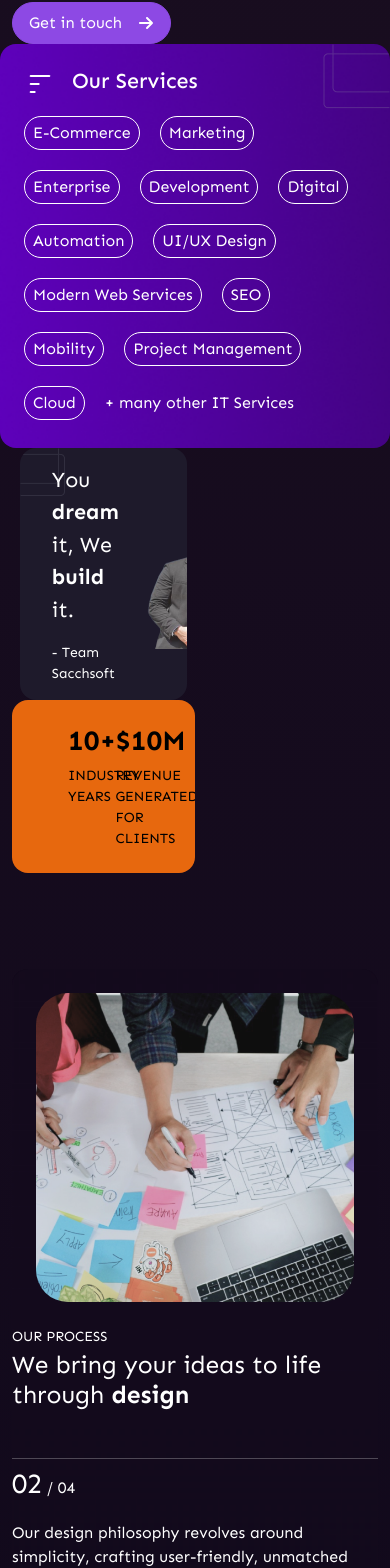
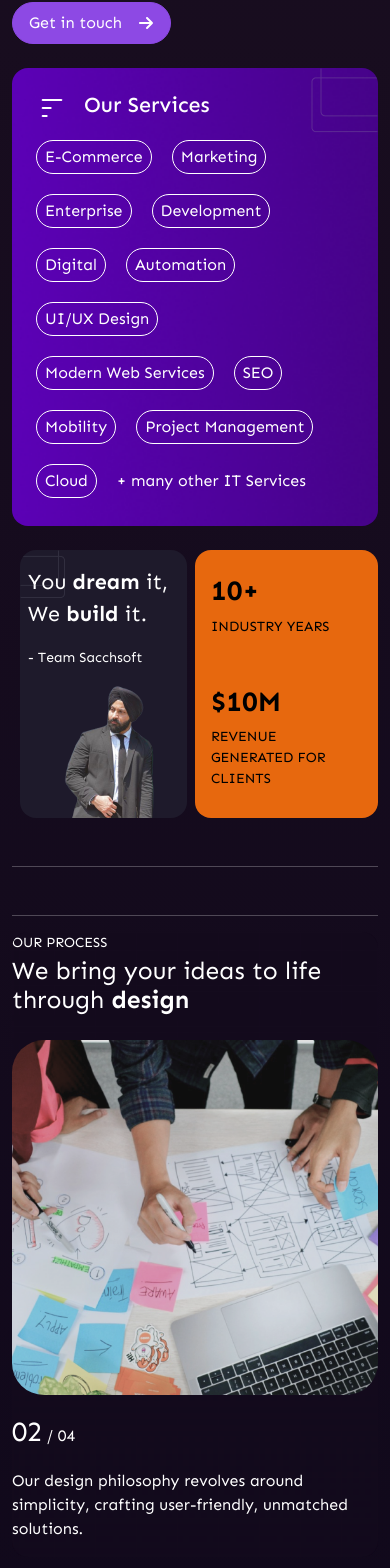
Before and after one commit to prem1601/aadhcode-assignment, a React (Vite) app: page / in a window 390 px wide. Shown: the part 377-1945 px from the top of the page. Built offline with nearby package versions, Linux system fonts and the light colour scheme.

Commit message:
Updated mobile minor changes

```diff
--- a/src/components/BlogsSlider.jsx
+++ b/src/components/BlogsSlider.jsx
@@ -55,9 +55,12 @@ const BlogsSlider = () => {
       <Swiper
         modules={[Navigation, Autoplay, Pagination]}
         spaceBetween={20}
-        slidesPerView={3}
-        // navigation={{ clickable: true }}
-        className="py- d-flex flex-column-reverse"
+        breakpoints={{
+          480: { slidesPerView: 1 },
+          767: { slidesPerView: 3 },
+        }}
+        pagination={{ clickable: true }}
+        className="py-5 d-flex flex-column-reverse"
       >
         {blogs.map(({ id, image, date, readTime, title }) => (
           <SwiperSlide key={id}>
@@ -80,14 +83,14 @@ const BlogsSlider = () => {
               <h2>Explore insights through our knowledge-share blogs</h2>
             </div>
           </div>
-          <div className="absolute-navs">
+          <div className="absolute-navs d-none d-md-block">
             <SwiperNavButtons />
           </div>
         </div>
       </Swiper>
 
       {/* View All */}
-      <div className="mt-4 text-center">
+      <div className="mt-md-4 mt-2 text-center">
         <SecondaryButton
           name={"VIEW ALL"}
           onClick={() => {
--- a/src/components/HeroSection.jsx
+++ b/src/components/HeroSection.jsx
@@ -3,7 +3,7 @@ import HeroHamburgerImg from "../assets/HeroSection/hero-hamburger.png";
 import HeroServiceTopImg from "../assets/HeroSection/hero-service-top.png";
 import BannerTopImg from "../assets/HeroSection/banner-bg-top.png";
 import PunjabiGuyImg from "../assets/HeroSection/punjabi-guy.png";
-import './HeroSection.css'
+import "./HeroSection.css";
 
 const services = [
   "E-Commerce",
@@ -22,10 +22,11 @@ const services = [
 
 const HeroSection = () => {
   return (
-    <div className="container d-md-flex flex-wrap gap-lg-4 gap-3">
+    <>
+      <div className="container d-md-flex flex-wrap gap-lg-4">
         {/* Hero Text  */}
         <div className="col-md-7 col-11">
-        <div className="d-flex flex-column justify-content-between h-100">
+          <div className="d-flex flex-column justify-content-between h-100 mb-4 mb-md-0">
             <div>
               <p>AT SACCHSOFT</p>
               <h1 style={{ lineHeight: "1.5" }}>
@@ -45,7 +46,7 @@ const HeroSection = () => {
         </div>
 
         {/* Service Banner  */}
-      <div className="col-md-4 bg-hero-service-banner mobile-class p-4 position-relative">
+        <div className="col-md-4 col-12 mx-auto bg-hero-service-banner mobile-class p-4 position-relative">
           <div className="d-flex align-items-center mb-3">
             <img src={HeroHamburgerImg} alt="" className="me-3" />
             <h4 className="mb-1">Our Services</h4>
@@ -67,18 +68,18 @@ const HeroSection = () => {
         </div>
 
         {/* Cards  */}
-      <div className="col-md-7 col-6 px-2 px-md-0 text-md-end">
+        <div className="col-md-7 col-6 px-md-2 text-md-end d-none d-md-block">
           <div className="col-md-6 ms-auto bg-team position-relative">
             <div className=" pt-3">
-            <div className="row justify-content-end align-items-center">
-              <div className="col-6 text-start">
+              <div className="d-md-flex justify-content-end align-items-center">
+                <div className="col-md-6 col-12 text-start">
                   <p className="mb-0 fs-4">
                     You <span className="fw-bold">dream</span> it, We{" "}
                     <span className="fw-bold">build</span> it.
                   </p>
                   <p className="small my-3">- Team Sacchsoft</p>
                 </div>
-              <div className="col-4">
+                <div className="col-md-4 col-12 text-end">
                   <img src={PunjabiGuyImg} alt="" />
                 </div>
               </div>
@@ -89,14 +90,14 @@ const HeroSection = () => {
           </div>
         </div>
 
-      <div className="col-md-4 col-6 px-2 px-md-0 bg-banner-card text-black">
+        <div className="col-md-4 col-6 px-md-2 bg-banner-card text-black d-none d-md-block">
           <div className=" py-4">
             <div className="row justify-content-between px-5">
-            <div className="col-4 text-start">
+              <div className="col-md-4 col-12 text-start">
                 <h1 className="fw-bolder">10+</h1>
                 <p className="small text-uppercase mb-0">INDUSTRY YEARS</p>
               </div>
-            <div className="col-6">
+              <div className="col-md-6 col-12">
                 <h1 className="fw-bolder">$10M</h1>
                 <p className="small text-uppercase mb-0">
                   revenue Generated for clients
@@ -106,6 +107,48 @@ const HeroSection = () => {
           </div>
         </div>
       </div>
+
+      <div className="container d-flex flex-wrap mt-4 d-md-none">
+        <div className="col-6 px-2 text-md-end">
+          <div className="col-md-6 ms-auto bg-team position-relative px-2">
+            <div className=" pt-3">
+              <div className="d-md-flex justify-content-end align-items-center">
+                <div className="col-md-6 col-12 text-start">
+                  <p className="mb-0 fs-4">
+                    You <span className="fw-bold">dream</span> it, We{" "}
+                    <span className="fw-bold">build</span> it.
+                  </p>
+                  <p className="small my-3">- Team Sacchsoft</p>
+                </div>
+                <div className="col-md-4 col-12 text-end">
+                  <img src={PunjabiGuyImg} alt="" />
+                </div>
+              </div>
+            </div>
+            <div className="position-absolute top-0 start-0">
+              <img src={BannerTopImg} alt="" />
+            </div>
+          </div>
+        </div>
+
+        <div className="col-6 px-2 bg-banner-card text-black">
+          <div className=" py-4 px-2">
+            <div className="row flex-column gap-5 justify-content-between">
+              <div className="col-md-4 col-12 text-start">
+                <h1 className="fw-bolder">10+</h1>
+                <p className="small text-uppercase mb-0">INDUSTRY YEARS</p>
+              </div>
+              <div className="col-md-6 col-12">
+                <h1 className="fw-bolder">$10M</h1>
+                <p className="small text-uppercase mb-0">
+                  revenue Generated for clients
+                </p>
+              </div>
+            </div>
+          </div>
+        </div>
+      </div>
+    </>
   );
 };
 
--- a/src/components/Hiring.jsx
+++ b/src/components/Hiring.jsx
@@ -35,7 +35,7 @@ const Hiring = () => {
       {/* Content  */}
       {openPositions.map((position) => (
         <div className="position-card my-4" key={position.id}>
-          <div className="d-flex flex-wrap justify-content-between align-items-center p-5">
+          <div className="d-flex flex-wrap justify-content-between align-items-center p-md-5 px-3 py-4">
             <div>
               <h5 className="mb-1">
                 {position.name}{" "}
--- a/src/components/OurProcess.jsx
+++ b/src/components/OurProcess.jsx
@@ -36,6 +36,10 @@ const processes = [
 const OurProcess = () => {
   return (
     <div className="container my-5">
+      <div className="d-md-none">
+        <hr className=" mb-5" />
+        <hr />
+      </div>
       <Swiper
         modules={[Autoplay, EffectFade]}
         effect={"fade"}
@@ -43,12 +47,12 @@ const OurProcess = () => {
         slidesPerView={1}
         autoplay={{ delay: 5000 }}
         loop
-        className="py-5"
+        className="py-md-5"
       >
         {processes.map(({ id, text, title, image }) => (
           <SwiperSlide key={id} className="slidee background-image-basic">
             <div className="d-flex flex-wrap justify-content-between align-items-center">
-              <div className="col-md-6 col-12 p-4">
+              <div className="col-md-6 col-12 p-4 d-none d-md-block">
                 <img
                   src={image}
                   alt={"Slide " + id}
@@ -62,7 +66,14 @@ const OurProcess = () => {
                     We bring your ideas to life through <b>{title}</b>
                   </h2>
                 </div>
-                <hr className="mt-5 mb-1" />
+                <hr className="mt-5 mb-1 d-none d-md-block" />
+                <div className="col-md-6 col-12 py-3 d-md-none">
+                  <img
+                    src={image}
+                    alt={"Slide " + id}
+                    className="w-100 h-100 rounded rounded-5"
+                  />
+                </div>
                 <div className="pe-1">
                   <p className="fs-1">
                     0{id}
@@ -70,12 +81,16 @@ const OurProcess = () => {
                   </p>
                   <p>{text}</p>
                 </div>
-                <hr className="mt-5" />
+                <hr className="mt-5 d-none d-md-block" />
               </div>
             </div>
           </SwiperSlide>
         ))}
       </Swiper>
+      <div className="d-md-none">
+        <hr className=" mb-5" />
+        <hr />
+      </div>
     </div>
   );
 };
--- a/src/components/Testimonials.jsx
+++ b/src/components/Testimonials.jsx
@@ -1,5 +1,7 @@
 import { Swiper, SwiperSlide } from "swiper/react";
 import { Autoplay, Navigation, Pagination } from "swiper/modules";
+
+import './componentStyle.css'
 
 import TestimonialImg from "../assets/Testimonials/owner.png";
 import { SwiperNavButtons } from "./SwiperNavButtons";
@@ -53,10 +55,13 @@ const Testimonials = () => {
       <Swiper
         modules={[Navigation, Autoplay, Pagination]}
         spaceBetween={30}
-        slidesPerView={2}
-        // navigation={{ clickable: true }}
+        pagination={{ clickable: true }}
         centeredSlides={true}
-        className="py-5 d-flex flex-column-reverse"
+        breakpoints={{
+          480: { slidesPerView: 1 },
+          767: { slidesPerView: 2 },
+        }}
+        className="py-5 px-3 px-md-0 d-flex flex-column-reverse testimonials"
       >
         {testimonials.map(({ id, image, name, position, text, title }) => (
           <SwiperSlide key={id}>
@@ -84,7 +89,9 @@ const Testimonials = () => {
               <p className="small mb-2">TESTIMONIALS</p>
               <h2>Hear from our valued partners</h2>
             </div>
-            <SwiperNavButtons />
+            <div className="d-none d-md-block">
+              <SwiperNavButtons />
+            </div>
           </div>
         </div>
       </Swiper>
--- a/src/components/ToolSets.jsx
+++ b/src/components/ToolSets.jsx
@@ -23,7 +23,7 @@ const tools = [
 
 const ToolSets = () => {
   return (
-    <div className="container py-5">
+    <div className="container pb-5 py-md-5">
       <div className="my-5">
         <p className="small mb-2">TESTIMONIALS</p>
         <h2>Hear from our valued partners</h2>
@@ -31,7 +31,10 @@ const ToolSets = () => {
       <Swiper
         modules={[Navigation, Autoplay, Pagination]}
         spaceBetween={30}
-        slidesPerView={4}
+        breakpoints={{
+          480: { slidesPerView: 1 },
+          767: { slidesPerView: 4 },
+        }}
         navigation={{ clickable: true }}
         className="py-4 border-top border-bottom toolsets"
       >
--- a/src/components/componentStyle.css
+++ b/src/components/componentStyle.css
@@ -5,8 +5,6 @@
   border-radius: 1rem;
   overflow: hidden;
 }
-
-
 
 /************************* Button *************************/
 .btn.btn-success {
@@ -77,6 +75,12 @@
     rgba(0, 0, 0, 0.005) 83.76%
   );
 }
+
+@media screen and (max-width: 480px) {
+  .blog-height{
+    height: 350px;
+  }
+}
 /***** End Blogs *****/
 
 /***** ToolSets *****/
@@ -115,9 +119,23 @@
   height: 100%;
 }
 
-
 /***** End Hiring *****/
 
 .slidee {
   background-image: url("../assets/Process/bg-process.png");
 }
+
+/***** Testimonials *****/
+.swiper-pagination-clickable .swiper-pagination-bullet {
+  width: 0.85rem !important;
+  height: 0.85rem !important;
+  background: var(--primary-color);
+  margin: auto 0.35rem !important;
+}
+
+@media screen and (min-width: 480px) {
+  .swiper-pagination {
+    display: none;
+  }
+}
+/***** End Testimonials *****/
```
Lines whose indentation alone changed are shown as unchanged.
